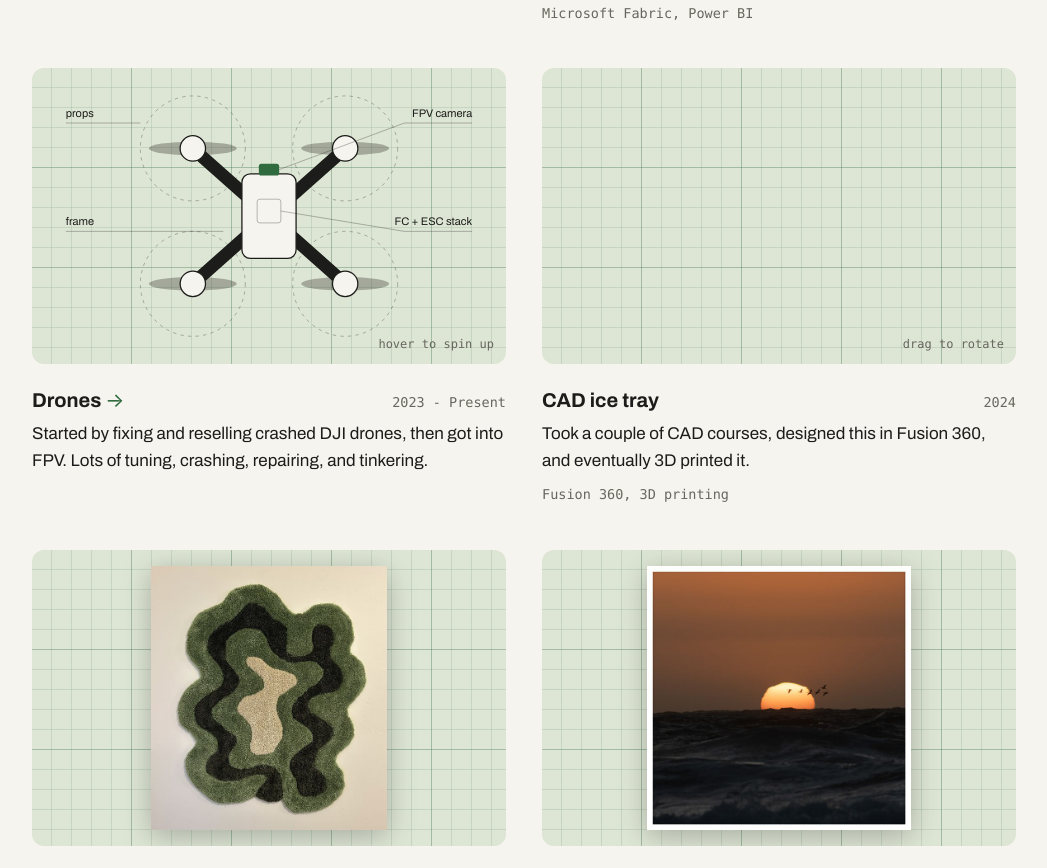
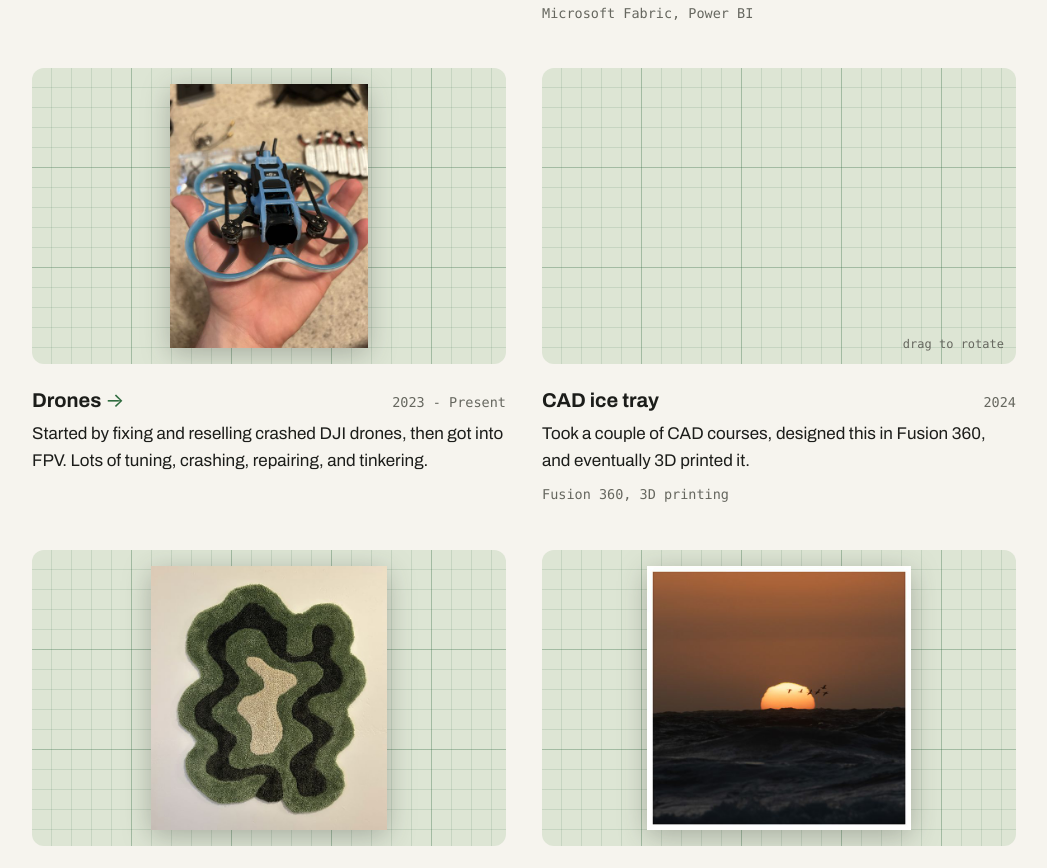
Before and after one commit to westleysmith/Portfolio, a plain HTML site: page index.html in a window 1280 px wide. Shown: the part 1352-2220 px from the top of the page, without its empty margins (116-1163 px from the left). Drawn offline with nearby package versions, Linux system fonts and the light colour scheme.

Commit message:
Drones card: a real photo in place of the drawing

```diff
--- a/index.html
+++ b/index.html
@@ -386,42 +386,8 @@
       </article>
 
       <article class="project">
-        <a class="mat" href="projects/drones.html" aria-label="Open the drones page" target="_blank" rel="noopener">
-          <svg class="draw" viewBox="0 0 560 300" role="img" aria-label="Top-down drawing of an FPV quadcopter">
-            <!-- arms -->
-            <path class="line" d="M190,70 L370,230 M370,70 L190,230" style="stroke-width:15;stroke-linecap:round"/>
-            <!-- body -->
-            <rect class="box" x="248" y="100" width="64" height="100" rx="10"/>
-            <rect x="266" y="130" width="28" height="28" rx="3" class="faint"/>
-            <rect x="268" y="88" width="24" height="14" rx="3" class="accent"/>
-            <!-- motors + props -->
-            <g>
-              <circle cx="190" cy="70" r="62" class="faint" stroke-dasharray="4 5"/>
-              <g class="prop"><ellipse class="blade" cx="190" cy="70" rx="52" ry="8"/></g>
-              <circle cx="190" cy="70" r="15" class="box"/>
-            </g>
-            <g>
-              <circle cx="370" cy="70" r="62" class="faint" stroke-dasharray="4 5"/>
-              <g class="prop ccw"><ellipse class="blade" cx="370" cy="70" rx="52" ry="8"/></g>
-              <circle cx="370" cy="70" r="15" class="box"/>
-            </g>
-            <g>
-              <circle cx="190" cy="230" r="62" class="faint" stroke-dasharray="4 5"/>
-              <g class="prop"><ellipse class="blade" cx="190" cy="230" rx="52" ry="8"/></g>
-              <circle cx="190" cy="230" r="15" class="box"/>
-            </g>
-            <g>
-              <circle cx="370" cy="230" r="62" class="faint" stroke-dasharray="4 5"/>
-              <g class="prop ccw"><ellipse class="blade" cx="370" cy="230" rx="52" ry="8"/></g>
-              <circle cx="370" cy="230" r="15" class="box"/>
-            </g>
-            <!-- callouts -->
-            <path class="faint" d="M128,40 H40"/><text x="40" y="33">props</text>
-            <path class="faint" d="M226,168 L150,168 H40"/><text x="40" y="161">frame</text>
-            <path class="faint" d="M292,95 L440,40 H520"/><text x="520" y="33" text-anchor="end">FPV camera</text>
-            <path class="faint" d="M294,144 L440,168 H520"/><text x="520" y="161" text-anchor="end">FC + ESC stack</text>
-          </svg>
-          <span class="hint mono">hover to spin up</span>
+        <a class="mat photo" href="projects/drones.html" aria-label="Open the drones page" target="_blank" rel="noopener">
+          <img src="projects/drones/10-pavo20-second-thumb.jpg" alt="A BetaFPV Pavo20 FPV drone held in one hand" loading="lazy">
         </a>
         <div class="ptitle"><h3><a href="projects/drones.html" target="_blank" rel="noopener">Drones<span class="arr">&rarr;</span></a></h3><span class="mono">2023 - Present</span></div>
         <p>Started by fixing and reselling crashed DJI drones, then got into FPV. Lots of tuning, crashing, repairing, and tinkering.</p>
```
